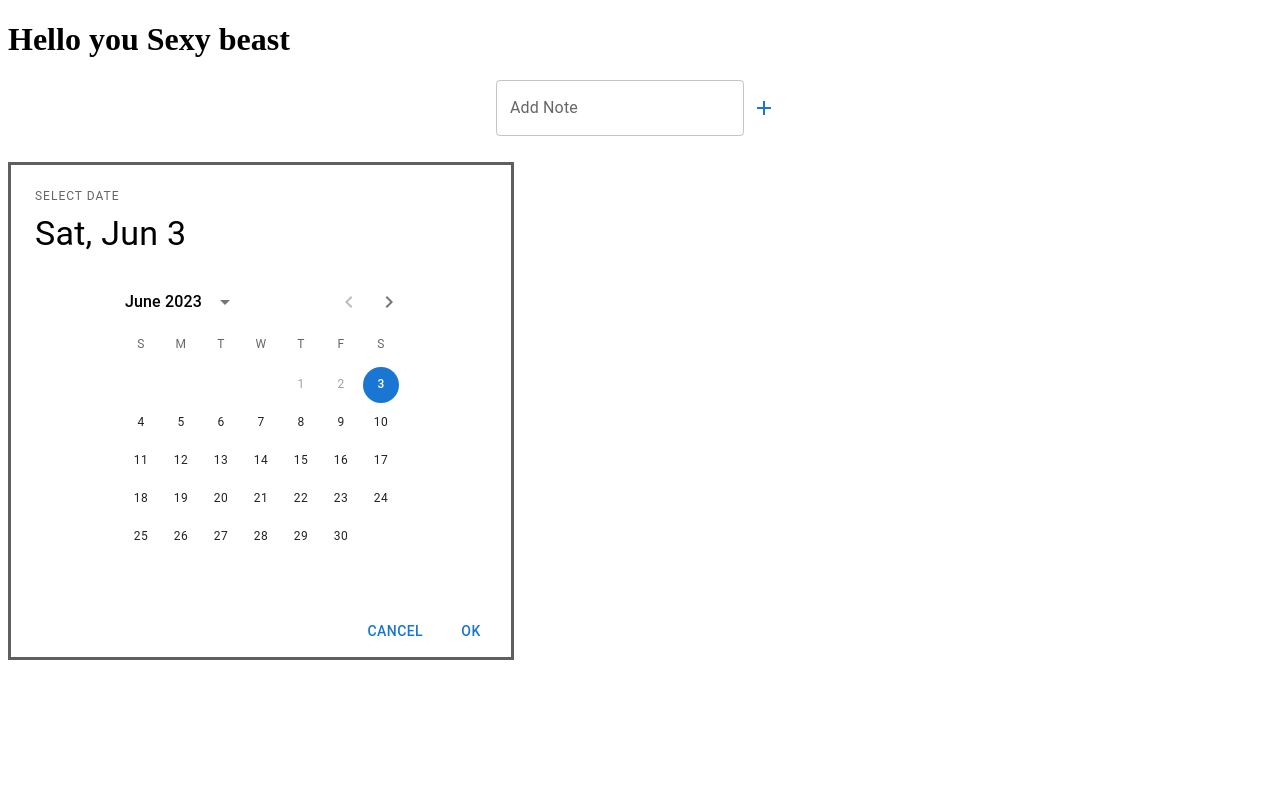
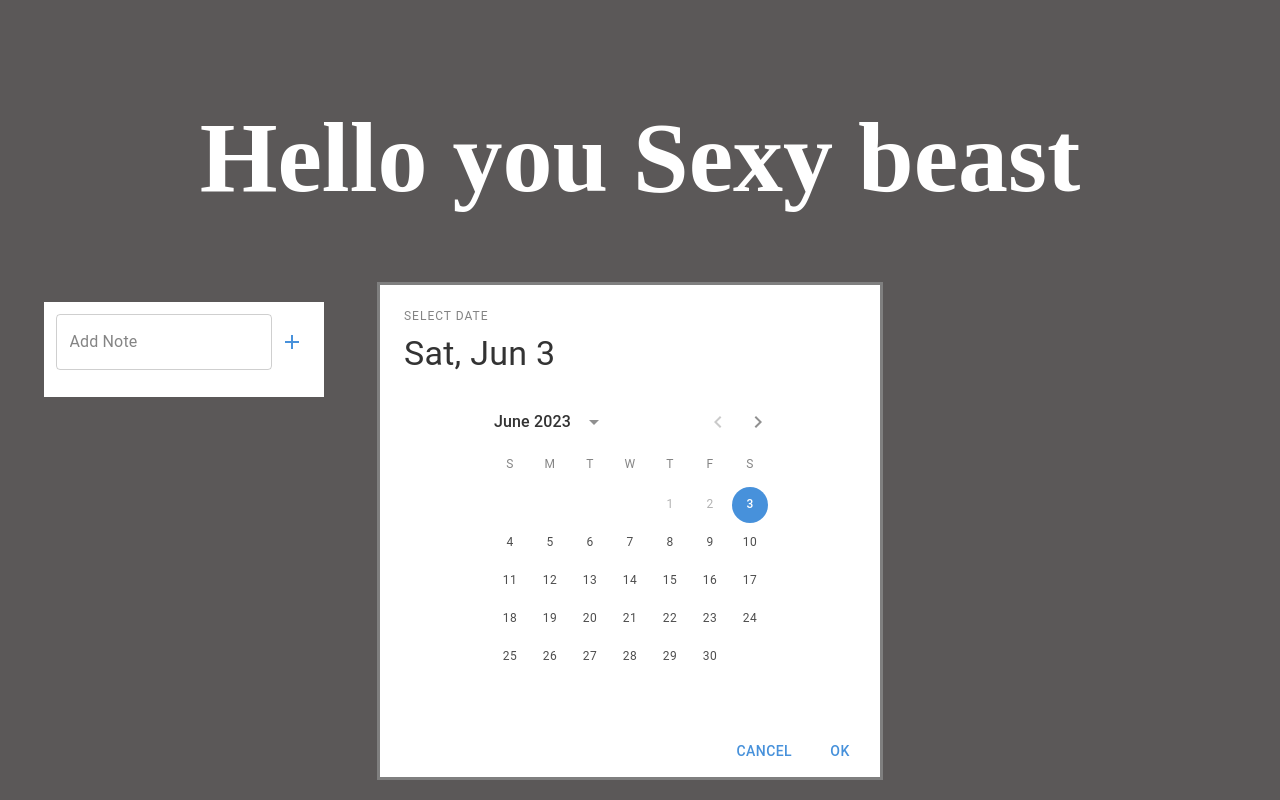
Before and after one commit to choco-green/organiser, a React (Vite) app in the folder client/: page / in a window 1280 px wide. Built offline with nearby package versions, Linux system fonts and the light colour scheme.

Commit message:
Update overall look and placement

```diff
--- a/client/src/App.css
+++ b/client/src/App.css
@@ -1,4 +1,33 @@
-.gadget-container {
+.gadgets {
     display: grid;
     grid-gap: 10px;
+    grid-template-columns: repeat(3, 1fr);
   }
+
+  .notes {
+    position: relative;
+    z-index: 1;
+  }
+
+  .calendar {
+    position: relative;
+    z-index: 1;
+  }
+
+  .background {
+    position: absolute;
+    top: 0;
+    left: 0;
+    width: 100%;
+    height: 100%;
+    background-color: #332f2f;
+    opacity: 0.8;
+    z-index: 0;
+  }
+
+  .title {
+    color: white;
+    font-size: 50px;
+    text-align: center;
+    margin-top: 100px;
+  }
--- a/client/src/App.tsx
+++ b/client/src/App.tsx
@@ -1,19 +1,25 @@
 import { useState } from 'react'
-import CalendarBox from './Gadgets/Calendar/Calendar'
 import Notes from './Gadgets/Notes/Notes'
 import './App.css'
 import Calendar from './Gadgets/Calendar/Calendar'
 
 function App() {
-  const [count, setCount] = useState(0)
 
   return (
     <>
+    <div className="background">
+      <div className="title">
       <h1>Hello you Sexy beast</h1>
-      <div className="gadget-container">
+      </div>
+      <div className="gadgets">
+      <div className="notes">
         <Notes />
+      </div>
+      <div className="calendar">
         <Calendar />
       </div>
+      </div>
+    </div>
     </>
   )
 }
--- a/client/src/Gadgets/Calendar/Calendar.tsx
+++ b/client/src/Gadgets/Calendar/Calendar.tsx
@@ -4,8 +4,6 @@ import { LocalizationProvider } from '@mui/x-date-pickers/LocalizationProvider';
 import { StaticDatePicker } from '@mui/x-date-pickers/StaticDatePicker';
 import { format } from 'date-fns';
 import './Calendar.css';
-
-
 
 const Calendar = () => {
   const [selectedDate, setSelectedDate] = useState<Date | null>(new Date());
--- a/client/src/Gadgets/Notes/Notes.css
+++ b/client/src/Gadgets/Notes/Notes.css
@@ -1,12 +1,16 @@
 .notes-container {
-    max-width: 400px;
+    max-width: 280px;
     margin: 0 auto;
+    background-color: white;
+    margin-top: 20px;
   }
 
   .notes-header {
     display: flex;
     align-items: center;
-    margin-bottom: 16px;
+    margin-bottom: 15px;
+    margin-top: 20px;
+    padding: 12px;
   }
 
   .notes-list {
@@ -17,9 +21,9 @@
   .note-item {
     display: flex;
     align-items: center;
-    margin-bottom: 8px;
+    margin-bottom: 1px;
   }
 
   .note-item span {
-    margin-right: 8px;
+    margin-right: 6px;
   }
--- a/client/src/Gadgets/Notes/Notes.tsx
+++ b/client/src/Gadgets/Notes/Notes.tsx
@@ -2,7 +2,6 @@ import React, { useState } from 'react';
 import { IconButton, TextField } from '@mui/material';
 import { Add, Delete } from '@mui/icons-material';
 import './Notes.css';
-
 interface Note {
   id: number;
   content: string;
```
